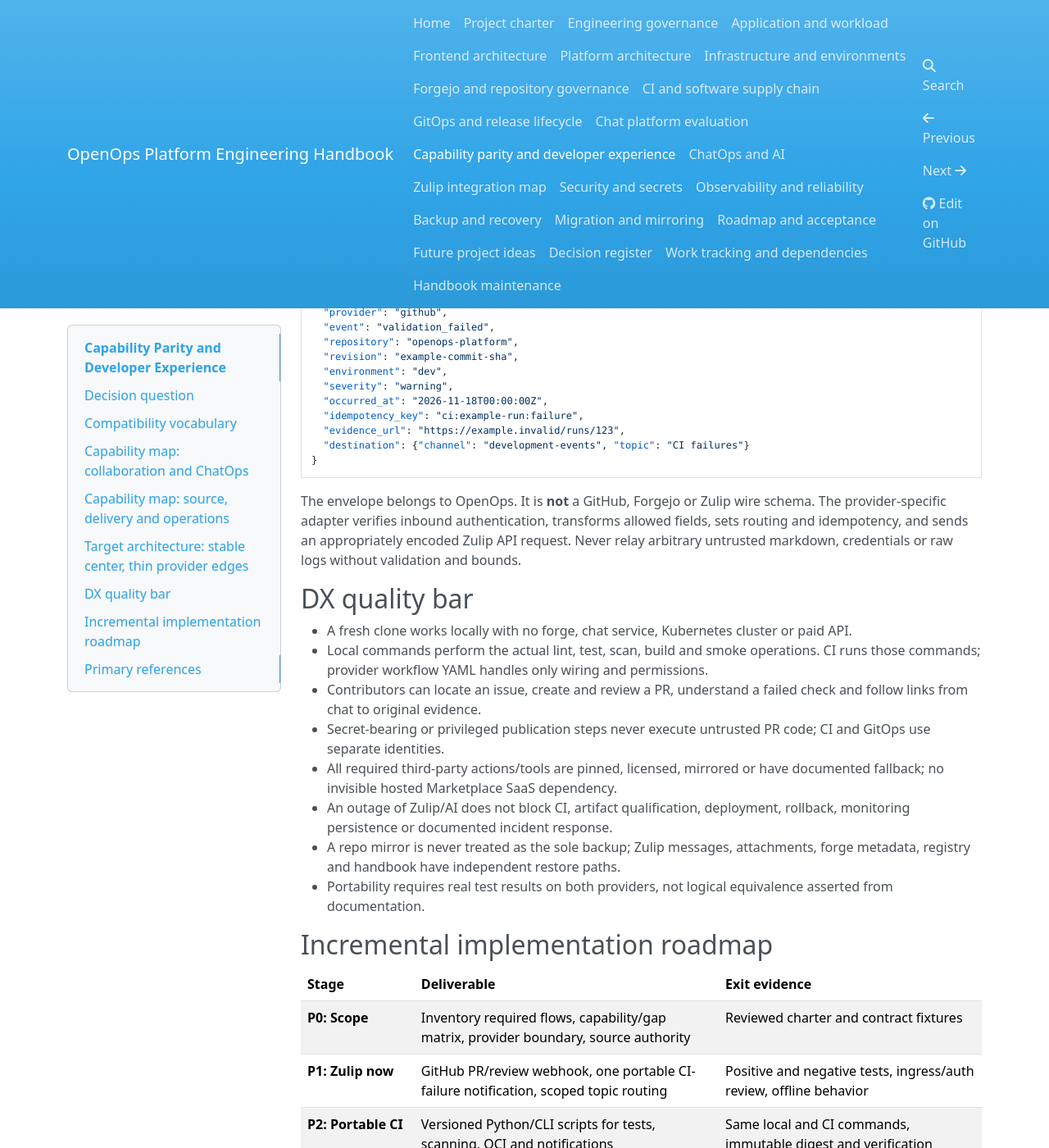
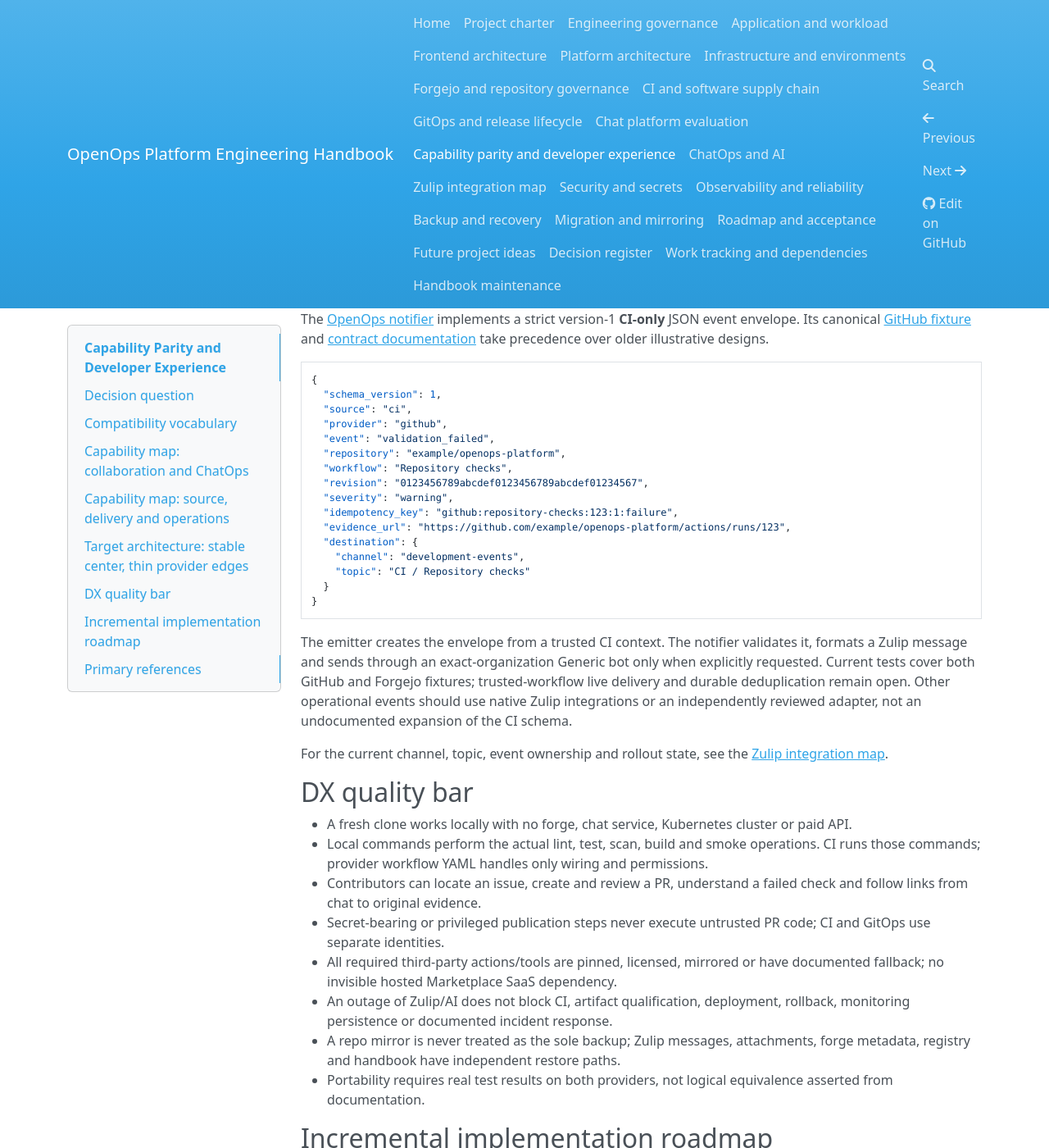
Before and after one commit to ctalaveraw/openops-platform-handbook, an MkDocs documentation site: the page built from docs/Capability-Parity-and-DX.md, in a window 1280 px wide and 1400 px high, scrolled down 4771 px. Shown: the whole window at 82% size. Built offline with MkDocs 1.6.1, drawn with Linux system fonts in a browser that asks for light colours; nearby versions of some CDN libraries; some of the changed text lies outside the part shown.

Commit message:
docs: align portability guidance with implemented Zulip CI schema and status

````diff
--- a/docs/Capability-Parity-and-DX.md
+++ b/docs/Capability-Parity-and-DX.md
@@ -1,9 +1,9 @@
 # Capability Parity and Developer Experience
 
 **Status:** Proposed portability contract; product capabilities researched, end-to-end parity unverified
-**Reviewed:** 2026-11-18
+**Reviewed:** 2026-11-20
 **Current authority:** GitHub and GitHub Actions
-**Current collaboration direction:** Self-hosted Zulip (installation in progress; operational status not verified here)
+**Current collaboration:** Self-hosted Zulip 13.2; the OpenOps organization and first native GitHub PR notification are operator-confirmed; remaining events, CI delivery and recovery are not yet fully verified
 **Optional future target:** Forgejo, Forgejo Actions and the same Zulip deployment
 **Tracking:** [OpenOps DX issue #7](https://github.com/ctalaveraw/openops-platform/issues/7)
 
@@ -33,7 +33,7 @@ The mappings below are research-based design hypotheses, **not** operational tes
 | --- | --- | --- | --- |
 | Channels, DMs, searchable collaboration | Zulip channels, topics, DMs, self-managed history | Unchanged Zulip | **Native**, different threading/UX |
 | Long-lived knowledge | Zulip search plus canonical handbook/ADRs | Unchanged | **Native + policy**; chat is not an incident database backup |
-| PRs, reviews, issue notifications | Official Zulip GitHub webhook integration | Forgejo webhook/Gitea-compatible option or verified adapter to Zulip | **Native now; adapter/verify later** |
+| PRs, reviews, issue notifications | Official Zulip GitHub webhook (PR-opened event observed) | Forgejo Slack-compatible notification or verified adapter, tested on deployed version | **Partial live acceptance now; additional events unverified** |
 | CI failure and recovery messages | Trusted CI job invokes portable notifier / Zulip API | Same notifier from isolated Forgejo runner | **Adapter**, no embedded Slack app dependency |
 | Slack-format incoming notifications | Zulip Slack-compatible incoming webhook | Same | **Native subset**; formatting quirks and no Slack app lifecycle |
 | Bot commands, status lookup and summaries | Zulip REST API, Python interactive bots, optional local LLM | Same | **Adapter**; scoped read-only bot, not Slack OAuth/modals |
@@ -96,7 +96,9 @@ Forgejo v17 release notes changed/deprecated webhook event families for Action r
 
 In production, GitHub's webhook delivery must reach a controlled HTTPS ingress route on the self-hosted Zulip server, or an approved outbound relay must be used. Do not expose internal admin interfaces, CI secrets or privileged endpoints merely to receive notifications. Zulip notification delivery is **best-effort** and is not a release prerequisite.
 
-### Stable event envelope (proposed)
+### Stable CI event envelope (implemented)
+
+The [OpenOps notifier](https://github.com/ctalaveraw/openops-platform/blob/main/scripts/notifications/notify_zulip.py) implements a strict version-1 **CI-only** JSON event envelope. Its canonical [GitHub fixture](https://github.com/ctalaveraw/openops-platform/blob/main/examples/notifications/github-failure.json) and [contract documentation](https://github.com/ctalaveraw/openops-platform/blob/main/docs/ci/zulip-notifications.md) take precedence over older illustrative designs.
 
 ```json
 {
@@ -104,18 +106,22 @@ In production, GitHub's webhook delivery must reach a controlled HTTPS ingress r
   "source": "ci",
   "provider": "github",
   "event": "validation_failed",
-  "repository": "openops-platform",
-  "revision": "example-commit-sha",
-  "environment": "dev",
+  "repository": "example/openops-platform",
+  "workflow": "Repository checks",
+  "revision": "0123456789abcdef0123456789abcdef01234567",
   "severity": "warning",
-  "occurred_at": "2026-11-18T00:00:00Z",
-  "idempotency_key": "ci:example-run:failure",
-  "evidence_url": "https://example.invalid/runs/123",
-  "destination": {"channel": "development-events", "topic": "CI failures"}
+  "idempotency_key": "github:repository-checks:123:1:failure",
+  "evidence_url": "https://github.com/example/openops-platform/actions/runs/123",
+  "destination": {
+    "channel": "development-events",
+    "topic": "CI / Repository checks"
+  }
 }
 ```
 
-The envelope belongs to OpenOps. It is **not** a GitHub, Forgejo or Zulip wire schema. The provider-specific adapter verifies inbound authentication, transforms allowed fields, sets routing and idempotency, and sends an appropriately encoded Zulip API request. Never relay arbitrary untrusted markdown, credentials or raw logs without validation and bounds.
+The emitter creates the envelope from a trusted CI context. The notifier validates it, formats a Zulip message and sends through an exact-organization Generic bot only when explicitly requested. Current tests cover both GitHub and Forgejo fixtures; trusted-workflow live delivery and durable deduplication remain open. Other operational events should use native Zulip integrations or an independently reviewed adapter, not an undocumented expansion of the CI schema.
+
+For the current channel, topic, event ownership and rollout state, see the [Zulip integration map](Zulip-Integration-Map.md).
 
 ## DX quality bar
 
````
